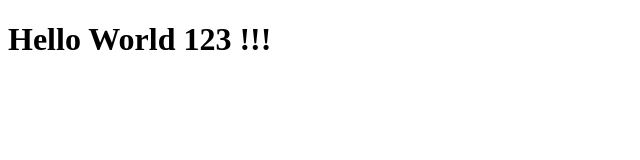
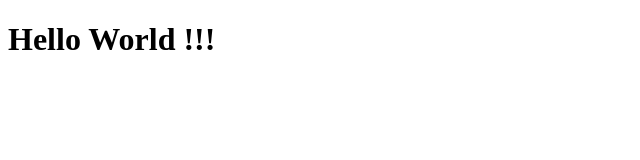
Before and after one commit to loik7754/ai-doc, a plain HTML site: page index.html in a window 1280 px wide. Shown: the full height of the page, 0-640 px from the left. Drawn offline with Linux system fonts and the light colour scheme.

Commit message:
Update index.html

```diff
--- a/index.html
+++ b/index.html
@@ -1,9 +1,9 @@
 <!DOCTYPE html>
 <html>
 <head>
-  <title>My Free Site</title>
+  <title>AI 互動測試</title>
 </head>
 <body>
-  <h1>Hello World 123 !!!</h1>
+  <h1>Hello World !!!</h1>
 </body>
 </html>
```
